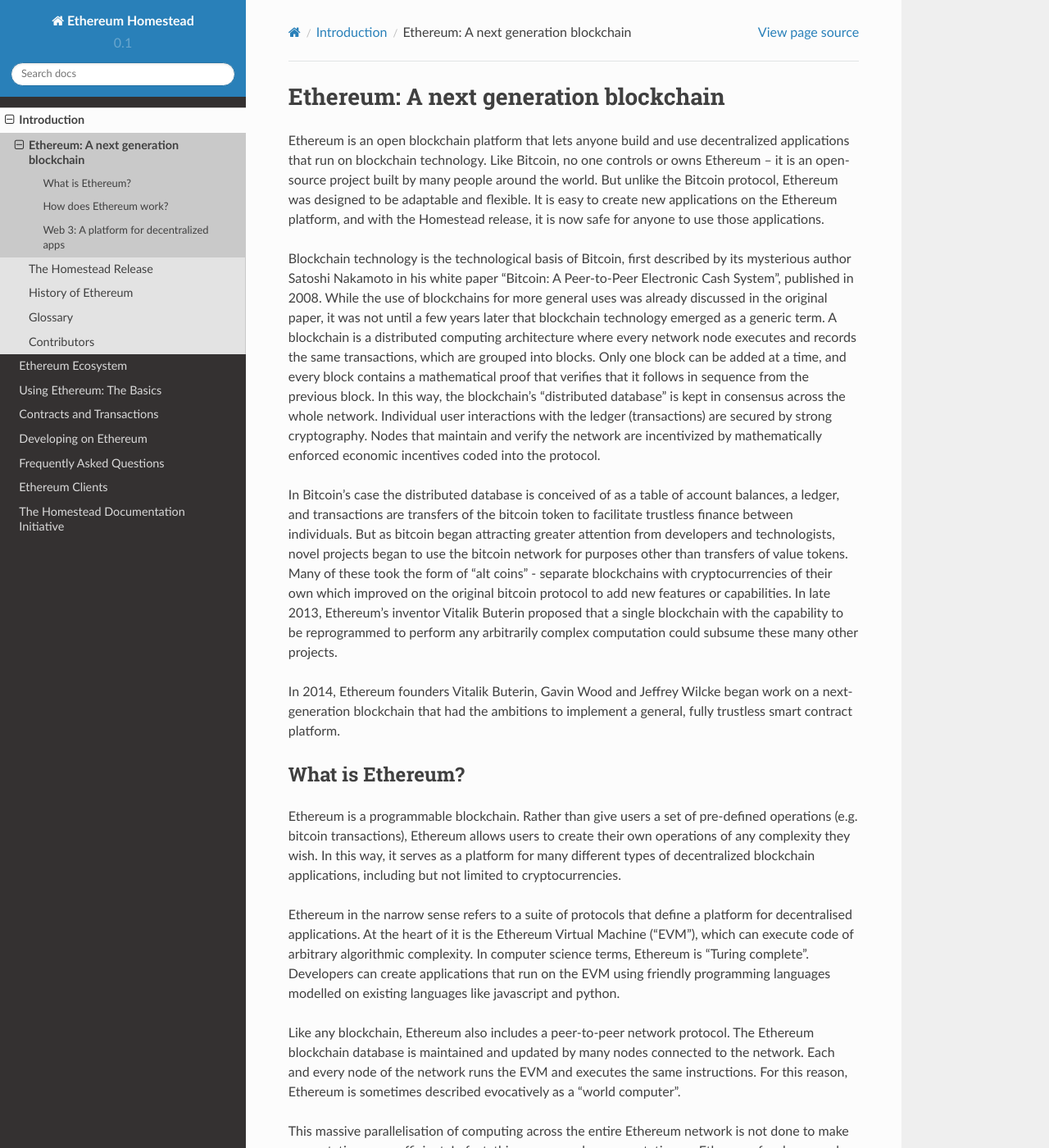
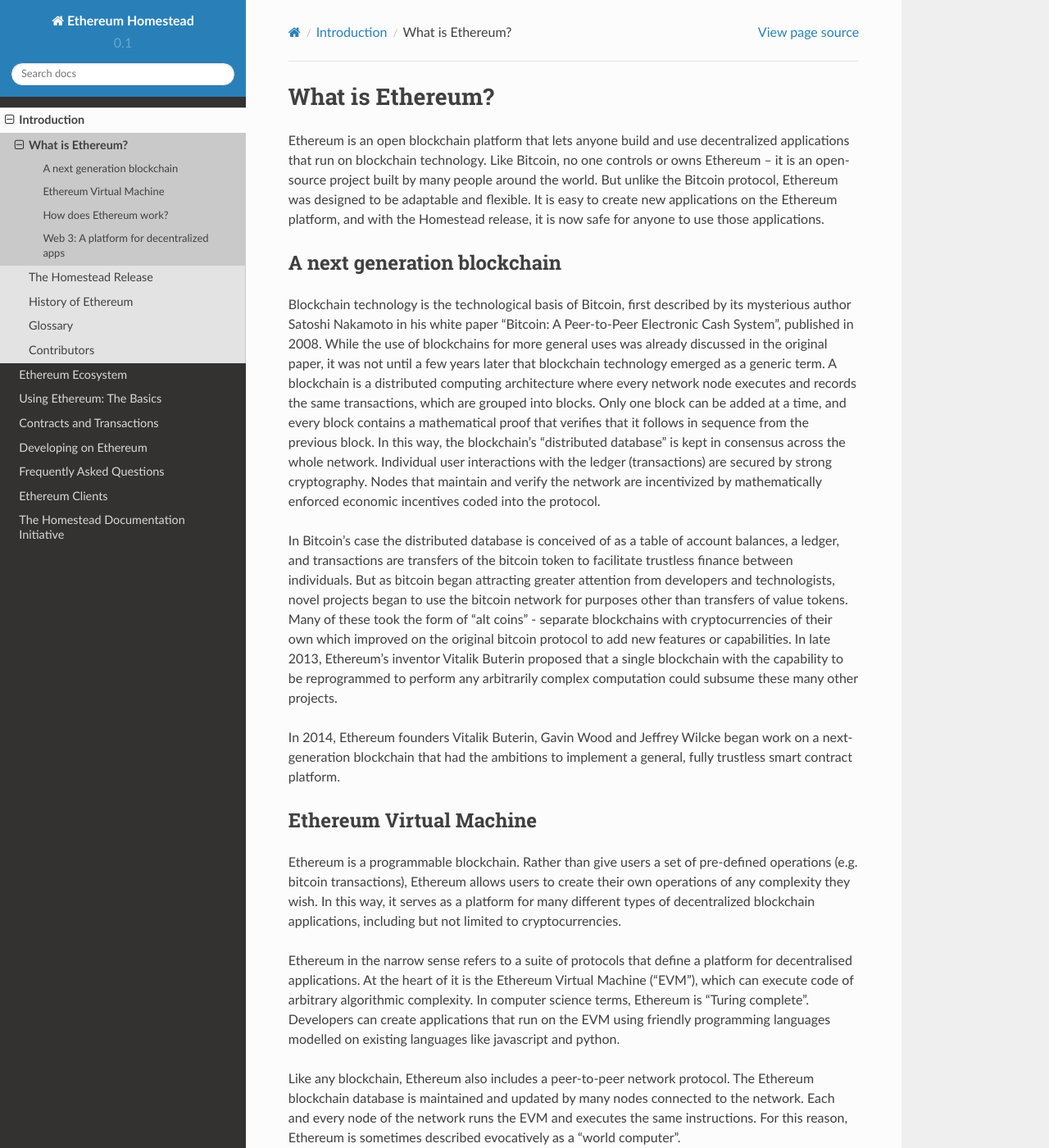
Before and after one commit to ethereum/homestead-guide, a Sphinx documentation site: the page built from source/introduction/what-is-ethereum.rst, in a window 1280 px wide and 1400 px high. Shown: the whole window at 82% size. Built offline with Sphinx 7.4.7 and the Read the Docs theme 2.0.0, drawn with Linux system fonts in a browser that asks for light colours.

Commit message:
structural changes to What is Ethereum. Intro copy in The Homestead Release

```diff
--- a/source/introduction/the-homestead-release.rst
+++ b/source/introduction/the-homestead-release.rst
@@ -16,7 +16,7 @@
 * Release Step Four: Serenity - TBA
 
 
-While  is still valid, the substance behind it has changed somewhat.
+While still valid, the substance behind it has changed somewhat.
 The `Olympic testnet <olympic-testnet>`_ phase (before the `Frontier release <frontier-launch>`) saw a lot of major improvements, followed by Frontier which was launched immediately after. Homestead marks the exit from a beta product to a stable release.
 Homestead is introduced automatically at block number 1,150,000 which should occur roughly around March 14th, 2016, Pi Day.
 
@@ -29,7 +29,7 @@
 Homestead hard fork changes
 ----------------------------------
 Ethereum in the narrow formal sense is a suite of protocols.
-Homestead comes with a few backward-incompatible protocol changes, and therefore will require a hard fork. These changes that made their way through the process for `Ethereum Improvement Proposal <eips>`_ and got included are:
+Homestead comes with a few backward-incompatible protocol changes, and therefore will require a hard fork. These changes that made their way through the process for `Ethereum Improvement Proposal <eips>`_ and included are:
 
 * `EIP 2: <https://github.com/ethereum/EIPs/blob/master/EIPS/eip-2.mediawiki>`_
 
--- a/source/introduction/what-is-ethereum.rst
+++ b/source/introduction/what-is-ethereum.rst
@@ -1,8 +1,14 @@
 .. _what-is-ethereum:
 
-Ethereum: A next generation blockchain
-=======================================================================
+################################################################################
+What is Ethereum?
+################################################################################
+
 Ethereum is an open blockchain platform that lets anyone build and use decentralized applications that run on blockchain technology. Like Bitcoin, no one controls or owns Ethereum – it is an open-source project built by many people around the world. But unlike the Bitcoin protocol, Ethereum was designed to be adaptable and flexible. It is easy to create new applications on the Ethereum platform, and with the Homestead release, it is now safe for anyone to use those applications.
+
+================================================================================
+A next generation blockchain
+================================================================================
 
 Blockchain technology is the technological basis of Bitcoin, first described by its mysterious author Satoshi Nakamoto in his white paper "Bitcoin: A Peer-to-Peer Electronic Cash System", published in 2008. While the use of blockchains for more general uses was already discussed in the original paper, it was not until a few years later that blockchain technology emerged as a generic term. A blockchain is a distributed computing architecture where every network node executes and records the same transactions, which are grouped into blocks. Only one block can be added at a time, and every block contains a mathematical proof that verifies that it follows in sequence from the previous block. In this way, the blockchain’s "distributed database" is kept in consensus across the whole network. Individual user interactions with the ledger (transactions) are secured by strong cryptography. Nodes that maintain and verify the network are incentivized by mathematically enforced economic incentives coded into the protocol.
 
@@ -10,9 +16,9 @@
 
 In 2014, Ethereum founders Vitalik Buterin, Gavin Wood and Jeffrey Wilcke began work on a next-generation blockchain that had the ambitions to implement a general, fully trustless smart contract platform.
 
-********************************************************************************
-What is Ethereum?
-********************************************************************************
+================================================================================
+Ethereum Virtual Machine
+================================================================================
 
 Ethereum is a programmable blockchain. Rather than give users a set of pre-defined operations (e.g. bitcoin transactions), Ethereum allows users to create their own operations of any complexity they wish. In this way, it serves as a platform for many different types of decentralized blockchain applications, including but not limited to cryptocurrencies.
 
@@ -24,9 +30,10 @@
 
 The Ethereum platform itself is featureless or value-agnostic. Similar to programming languages, it is up to entrepreneurs and developers to decide what it should be used for. However, it is clear that certain application types benefit more than others from Ethereum's capabilities. Specifically, ethereum is **suited for applications that automate direct interaction between peers or facilitate coordinated group action across a network**. For instance, applications for coordinating peer-to-peer marketplaces, or the automation of complex financial contracts. Bitcoin allows for individuals to exchange cash without involving any middlemen like financial institutions, banks, or governments. Ethereum’s impact may be more far-reaching. In theory, financial interactions or exchanges of any complexity could be carried out automatically and reliably using code running on Ethereum. Beyond financial applications, any environments where trust, security, and permanence are important – for instance, asset-registries, voting, governance, and the internet of things – could be massively impacted by the Ethereum platform.
 
-********************************************************************************
+================================================================================
 How does Ethereum work?
-********************************************************************************
+================================================================================
+
 Ethereum incorporates many features and technologies that will be familiar to users of Bitcoin, while also introducing many modifications and innovations of its own.
 
 Whereas the Bitcoin blockchain was purely a list of transactions, **Ethereum's basic unit is the account**. The Ethereum blockchain tracks the state of every account, and all state transitions on the Ethereum blockchain are transfers of value and information beween accounts. There are two types of account:
@@ -44,9 +51,10 @@
 
 Just as in the Bitcoin network, miners are tasked with solving a complex mathematical problem in order to succesfully "mine" a block. This is known as a "Proof of Work". Any computational problem that requires orders of magnitude more resources to solve algorithmically than it takes to verify the solution is a good candidate for proof of work. In order to discourage centralisation due to the use of specialised hardware (e.g. ASICs), as has occurred in the Bitcoin network, Ethereum chose a memory-hard computational problem. If the problem requires memory as well as CPU, the ideal hardware is in fact the general computer. This makes Ethereum's Proof of Work ASIC-resistant, allowing a more decentralized distribution of security than blockchains whose mining is dominated by specialized hardware, like Bitcoin.
 
-********************************************************************************
+================================================================================
 Web 3: A platform for decentralized apps
-********************************************************************************
+================================================================================
+
 Many have come to believe that an open, trustless blockchain platform like Ethereum is perfectly suited to serve as the shared "back end" to a decentralized, secure internet - Web 3.0. An internet where core services like DNS and digital identity are decentralized, and where individuals can engage in economic interactions with each other.
 
 As intended by the Ethereum developers, Ethereum is a blank canvas and you have the freedom to build whatever you want with it. The Ethereum protocol is meant to be generalized so that the core features can be combined in arbitrary ways. Ideally, dapp projects on Ethereum will leverage the Ethereum blockchain to build solutions that rely on decentralized consensus to provide new products and services that were not previously possible.
```
